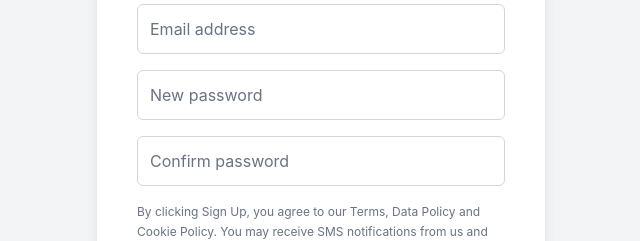
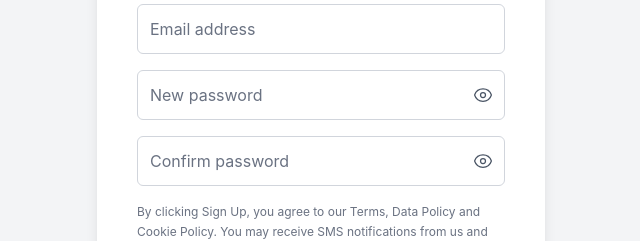
Before and after one commit to redphoenix-05/MedLink, a React (Vite) app in the folder frontend/: page /signup in a window 1280 px wide. Shown: the part 368-609 px from the top of the page, without its empty margins (319-959 px from the left). Built offline with nearby package versions, Linux system fonts and the light colour scheme.

Commit message:
Added password visibility toggle for login and signup forms

```diff
--- a/frontend/src/pages/LoginPage.jsx
+++ b/frontend/src/pages/LoginPage.jsx
@@ -12,6 +12,8 @@
     email: '',
     password: ''
   });
+
+  const [showPassword, setShowPassword] = useState(false);
 
 
 
@@ -95,18 +97,34 @@
             </div>
 
             {/* Password */}
-            <div>
+            <div className="relative">
               <input
                 id="password"
                 name="password"
-                type="password"
+                type={showPassword ? "text" : "password"}
                 autoComplete="current-password"
                 required
                 value={formData.password}
                 onChange={handleChange}
-                className="appearance-none relative block w-full px-3 py-4 border border-gray-300 placeholder-gray-500 text-gray-900 rounded-md focus:outline-none focus:ring-1 focus:ring-blue-500 focus:border-blue-500 text-lg"
+                className="appearance-none relative block w-full px-3 py-4 pr-12 border border-gray-300 placeholder-gray-500 text-gray-900 rounded-md focus:outline-none focus:ring-1 focus:ring-blue-500 focus:border-blue-500 text-lg"
                 placeholder="Password"
               />
+              <button
+                type="button"
+                onClick={() => setShowPassword(!showPassword)}
+                className="absolute inset-y-0 right-0 pr-3 flex items-center text-gray-600 hover:text-gray-800 focus:outline-none"
+              >
+                {showPassword ? (
+                  <svg xmlns="http://www.w3.org/2000/svg" fill="none" viewBox="0 0 24 24" strokeWidth={1.5} stroke="currentColor" className="w-5 h-5">
+                    <path strokeLinecap="round" strokeLinejoin="round" d="M3.98 8.223A10.477 10.477 0 001.934 12C3.226 16.338 7.244 19.5 12 19.5c.993 0 1.953-.138 2.863-.395M6.228 6.228A10.45 10.45 0 0112 4.5c4.756 0 8.773 3.162 10.065 7.498a10.523 10.523 0 01-4.293 5.774M6.228 6.228L3 3m3.228 3.228l3.65 3.65m7.894 7.894L21 21m-3.228-3.228l-3.65-3.65m0 0a3 3 0 10-4.243-4.243m4.242 4.242L9.88 9.88" />
+                  </svg>
+                ) : (
+                  <svg xmlns="http://www.w3.org/2000/svg" fill="none" viewBox="0 0 24 24" strokeWidth={1.5} stroke="currentColor" className="w-5 h-5">
+                    <path strokeLinecap="round" strokeLinejoin="round" d="M2.036 12.322a1.012 1.012 0 010-.639C3.423 7.51 7.36 4.5 12 4.5c4.638 0 8.573 3.007 9.963 7.178.07.207.07.431 0 .639C20.577 16.49 16.64 19.5 12 19.5c-4.638 0-8.573-3.007-9.963-7.178z" />
+                    <path strokeLinecap="round" strokeLinejoin="round" d="M15 12a3 3 0 11-6 0 3 3 0 016 0z" />
+                  </svg>
+                )}
+              </button>
             </div>
 
             {/* Login Button */}
--- a/frontend/src/pages/SignupPage.jsx
+++ b/frontend/src/pages/SignupPage.jsx
@@ -26,6 +26,8 @@
   });
 
   const [validationError, setValidationError] = useState('');
+  const [showPassword, setShowPassword] = useState(false);
+  const [showConfirmPassword, setShowConfirmPassword] = useState(false);
 
 
 
@@ -287,35 +289,67 @@
             </div>
 
             {/* Password */}
-            <div>
+            <div className="relative">
               <input
                 id="password"
                 name="password"
-                type="password"
+                type={showPassword ? "text" : "password"}
                 autoComplete="new-password"
                 required
                 minLength="6"
                 value={formData.password}
                 onChange={handleChange}
-                className="appearance-none relative block w-full px-3 py-3 border border-gray-300 placeholder-gray-500 text-gray-900 rounded-md focus:outline-none focus:ring-1 focus:ring-blue-500 focus:border-blue-500"
+                className="appearance-none relative block w-full px-3 py-3 pr-12 border border-gray-300 placeholder-gray-500 text-gray-900 rounded-md focus:outline-none focus:ring-1 focus:ring-blue-500 focus:border-blue-500"
                 placeholder="New password"
               />
+              <button
+                type="button"
+                onClick={() => setShowPassword(!showPassword)}
+                className="absolute inset-y-0 right-0 pr-3 flex items-center text-gray-600 hover:text-gray-800 focus:outline-none"
+              >
+                {showPassword ? (
+                  <svg xmlns="http://www.w3.org/2000/svg" fill="none" viewBox="0 0 24 24" strokeWidth={1.5} stroke="currentColor" className="w-5 h-5">
+                    <path strokeLinecap="round" strokeLinejoin="round" d="M3.98 8.223A10.477 10.477 0 001.934 12C3.226 16.338 7.244 19.5 12 19.5c.993 0 1.953-.138 2.863-.395M6.228 6.228A10.45 10.45 0 0112 4.5c4.756 0 8.773 3.162 10.065 7.498a10.523 10.523 0 01-4.293 5.774M6.228 6.228L3 3m3.228 3.228l3.65 3.65m7.894 7.894L21 21m-3.228-3.228l-3.65-3.65m0 0a3 3 0 10-4.243-4.243m4.242 4.242L9.88 9.88" />
+                  </svg>
+                ) : (
+                  <svg xmlns="http://www.w3.org/2000/svg" fill="none" viewBox="0 0 24 24" strokeWidth={1.5} stroke="currentColor" className="w-5 h-5">
+                    <path strokeLinecap="round" strokeLinejoin="round" d="M2.036 12.322a1.012 1.012 0 010-.639C3.423 7.51 7.36 4.5 12 4.5c4.638 0 8.573 3.007 9.963 7.178.07.207.07.431 0 .639C20.577 16.49 16.64 19.5 12 19.5c-4.638 0-8.573-3.007-9.963-7.178z" />
+                    <path strokeLinecap="round" strokeLinejoin="round" d="M15 12a3 3 0 11-6 0 3 3 0 016 0z" />
+                  </svg>
+                )}
+              </button>
             </div>
 
             {/* Confirm Password */}
-            <div>
+            <div className="relative">
               <input
                 id="confirmPassword"
                 name="confirmPassword"
-                type="password"
+                type={showConfirmPassword ? "text" : "password"}
                 autoComplete="new-password"
                 required
                 minLength="6"
                 value={formData.confirmPassword}
                 onChange={handleChange}
-                className="appearance-none relative block w-full px-3 py-3 border border-gray-300 placeholder-gray-500 text-gray-900 rounded-md focus:outline-none focus:ring-1 focus:ring-blue-500 focus:border-blue-500"
+                className="appearance-none relative block w-full px-3 py-3 pr-12 border border-gray-300 placeholder-gray-500 text-gray-900 rounded-md focus:outline-none focus:ring-1 focus:ring-blue-500 focus:border-blue-500"
                 placeholder="Confirm password"
               />
+              <button
+                type="button"
+                onClick={() => setShowConfirmPassword(!showConfirmPassword)}
+                className="absolute inset-y-0 right-0 pr-3 flex items-center text-gray-600 hover:text-gray-800 focus:outline-none"
+              >
+                {showConfirmPassword ? (
+                  <svg xmlns="http://www.w3.org/2000/svg" fill="none" viewBox="0 0 24 24" strokeWidth={1.5} stroke="currentColor" className="w-5 h-5">
+                    <path strokeLinecap="round" strokeLinejoin="round" d="M3.98 8.223A10.477 10.477 0 001.934 12C3.226 16.338 7.244 19.5 12 19.5c.993 0 1.953-.138 2.863-.395M6.228 6.228A10.45 10.45 0 0112 4.5c4.756 0 8.773 3.162 10.065 7.498a10.523 10.523 0 01-4.293 5.774M6.228 6.228L3 3m3.228 3.228l3.65 3.65m7.894 7.894L21 21m-3.228-3.228l-3.65-3.65m0 0a3 3 0 10-4.243-4.243m4.242 4.242L9.88 9.88" />
+                  </svg>
+                ) : (
+                  <svg xmlns="http://www.w3.org/2000/svg" fill="none" viewBox="0 0 24 24" strokeWidth={1.5} stroke="currentColor" className="w-5 h-5">
+                    <path strokeLinecap="round" strokeLinejoin="round" d="M2.036 12.322a1.012 1.012 0 010-.639C3.423 7.51 7.36 4.5 12 4.5c4.638 0 8.573 3.007 9.963 7.178.07.207.07.431 0 .639C20.577 16.49 16.64 19.5 12 19.5c-4.638 0-8.573-3.007-9.963-7.178z" />
+                    <path strokeLinecap="round" strokeLinejoin="round" d="M15 12a3 3 0 11-6 0 3 3 0 016 0z" />
+                  </svg>
+                )}
+              </button>
             </div>
 
             {/* Terms and Privacy */}
```
